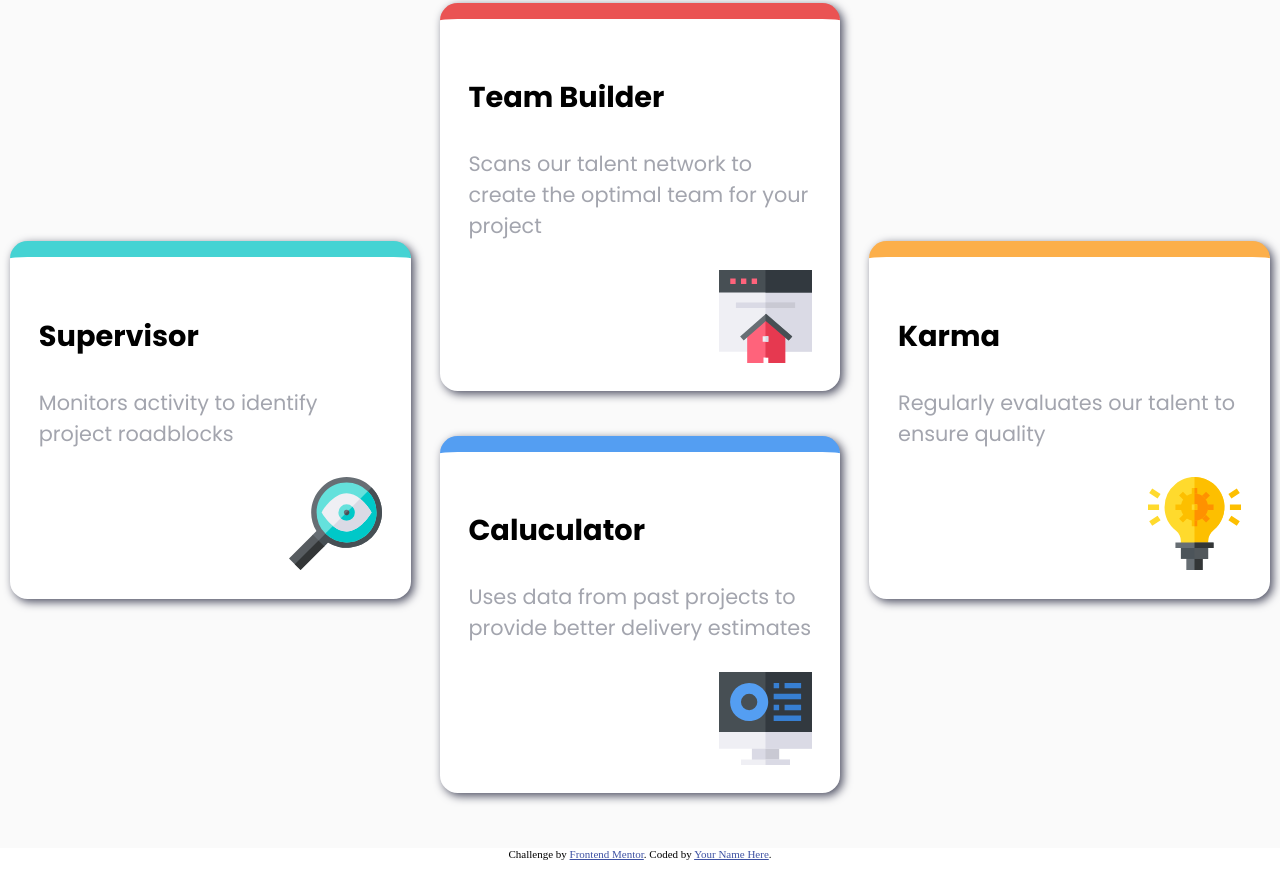
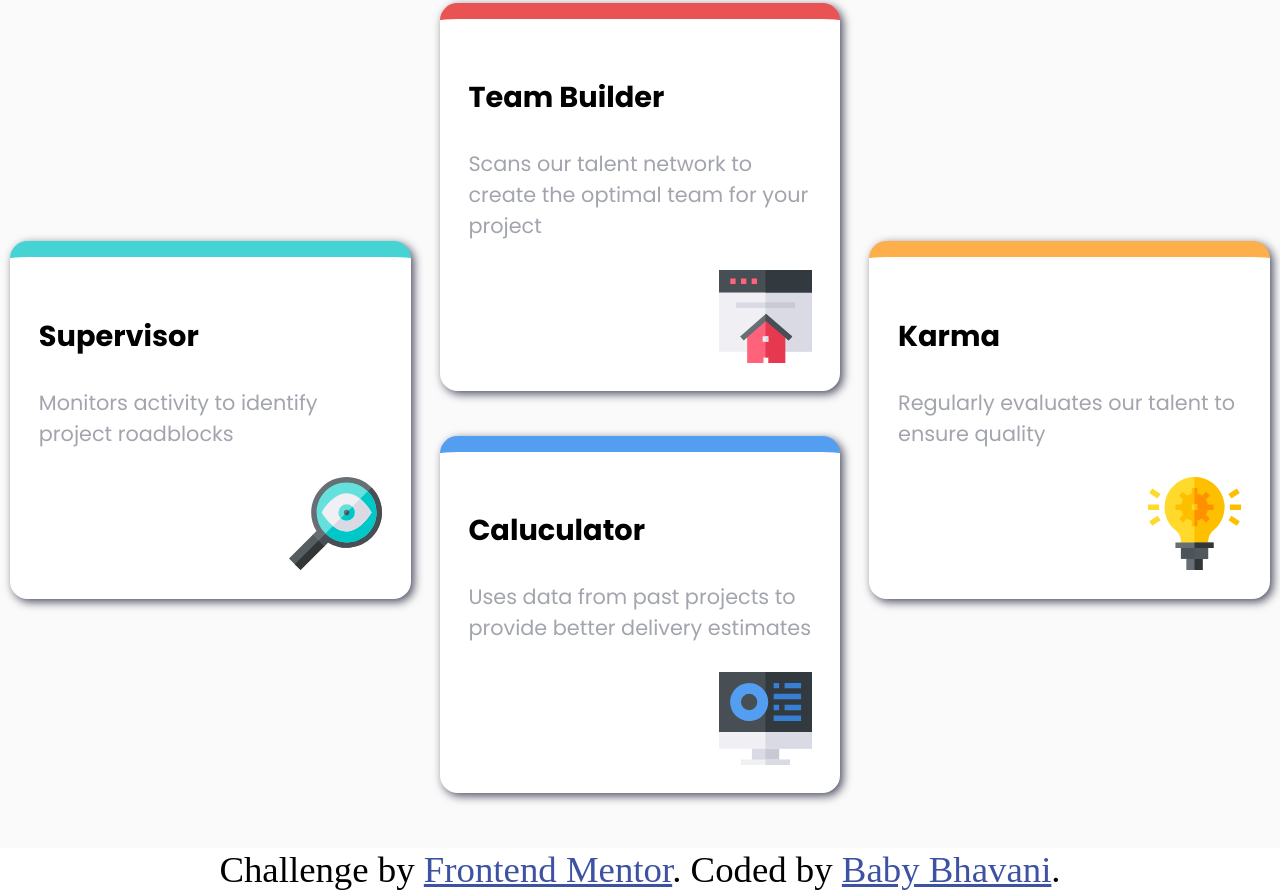
Before and after one commit to itachidevs/FourCardFeature, a plain HTML site: page index.html in a window 1280 px wide. Shown: the part 425-1316 px from the top of the page. Before the commit the page ends 1285 px from the top, so only its background shows below. Drawn offline with Linux system fonts and the light colour scheme.

Commit message:
added author

```diff
--- a/index.html
+++ b/index.html
@@ -13,7 +13,7 @@
 
   <style>
     .attribution {
-      font-size: 11px;
+      font-size: calc(1.5rem + 1vw);
       text-align: center;
     }
 
@@ -65,7 +65,7 @@
     <footer>
       <p class="attribution">
         Challenge by <a href="https://www.frontendmentor.io?ref=challenge" target="_blank">Frontend Mentor</a>.
-        Coded by <a href="#">Your Name Here</a>.
+        Coded by <a href="#">Baby Bhavani</a>.
       </p>
     </footer>
   </main>
```
